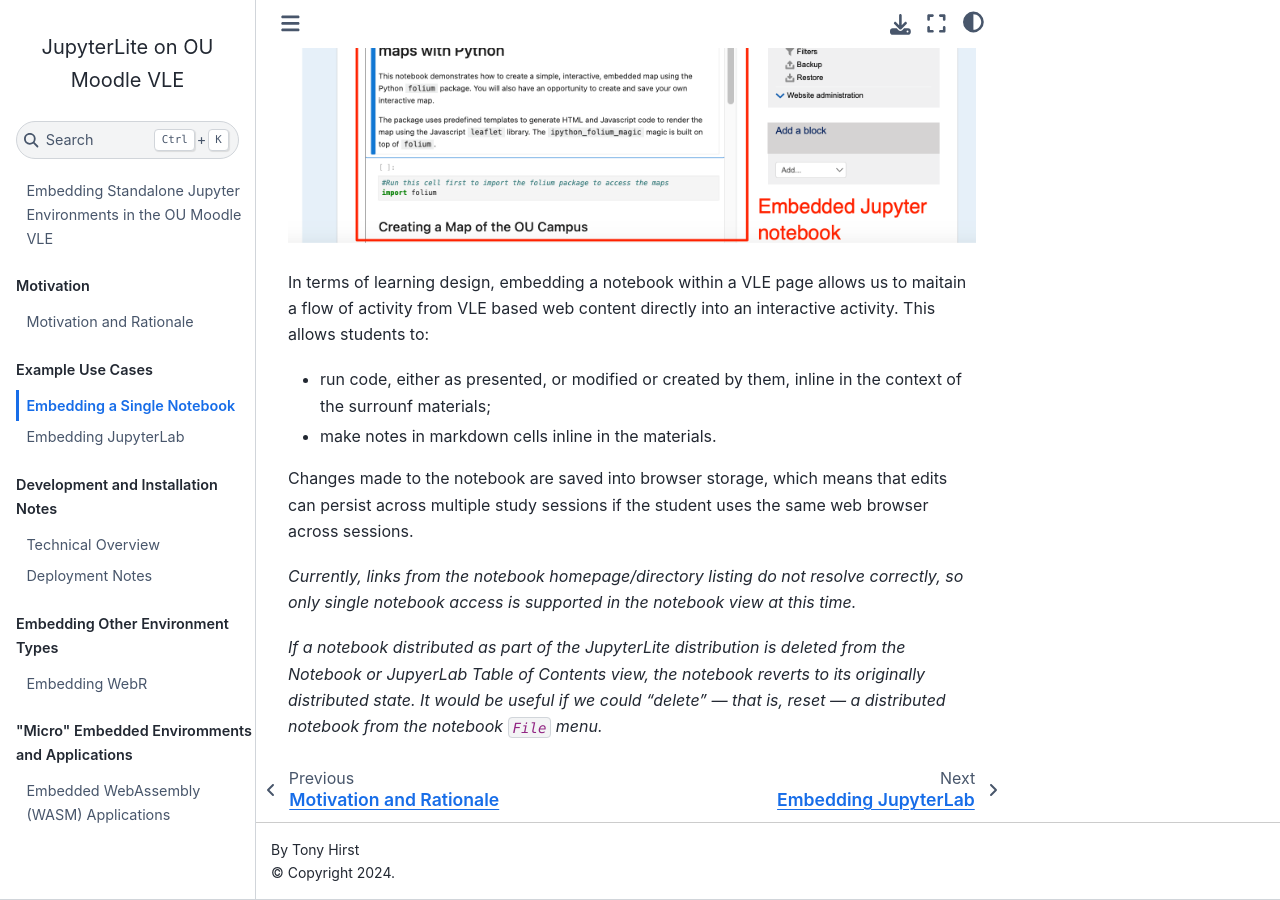
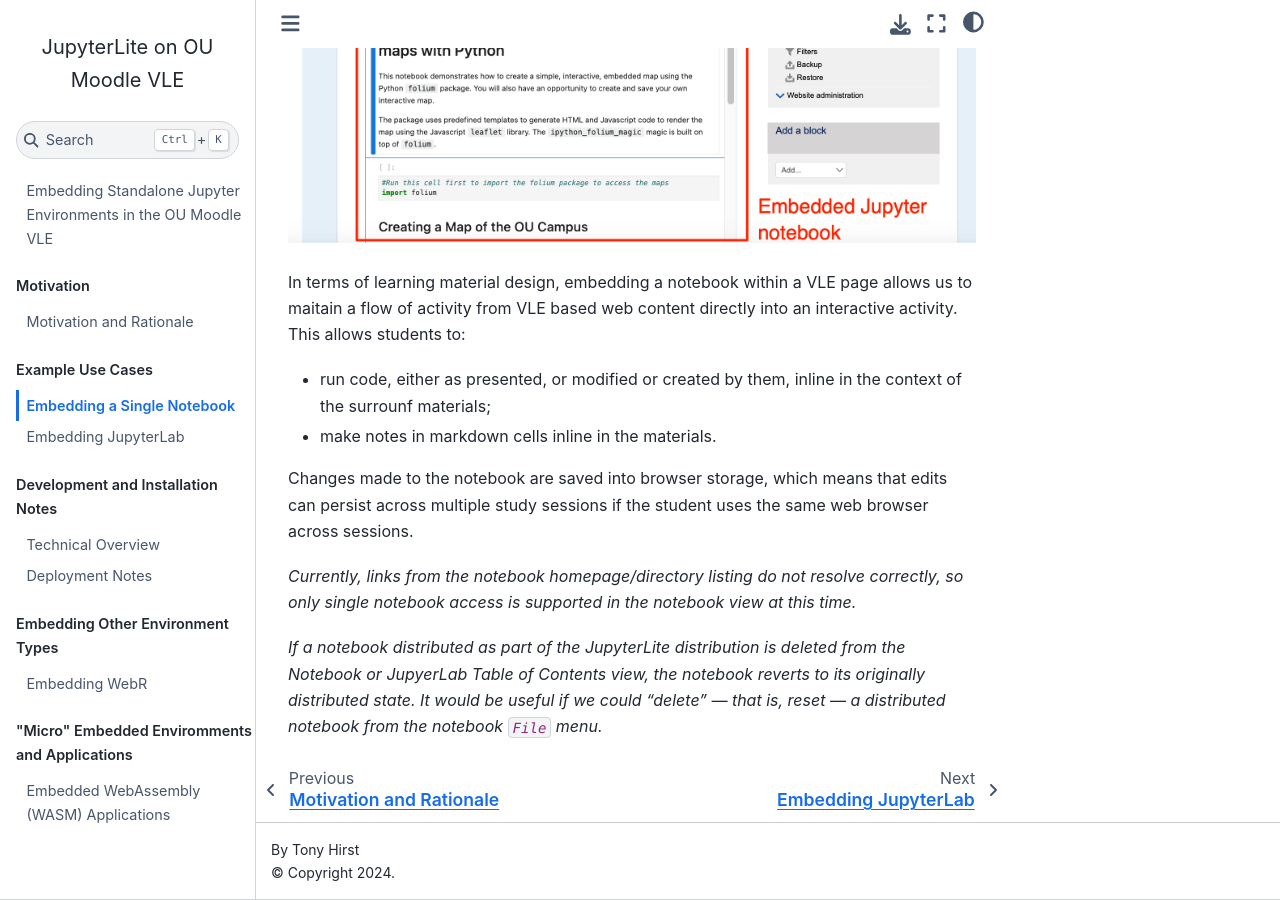
Before and after one commit to OpenComputingLab/jupyterlite_in_moodle_vle, a Jupyter Book: the page built from embedding_a_notebook.md, in a window 1280 px wide and 900 px high, scrolled down 722 px. Built offline with Jupyter Book 1.0.4 settings and Sphinx 7.4.7 and the Sphinx Book theme 1.1.4, drawn with Linux system fonts in a browser that asks for light colours; pages that are not in the unit, such as notebooks, are missing from menus.

```diff
--- a/embedding_a_notebook.md
+++ b/embedding_a_notebook.md
@@ -6,7 +6,7 @@ Notebooks can be individually referenced via the `notebooks/index.html?path=NOTE
 
 ![Jupyter notebook embedded in VLE URL asset/resource page](images/example_embedded_notebook.png)
 
-In terms of learning design, embedding a notebook within a VLE page allows us to maitain a flow of activity from VLE based web content directly into an interactive activity. This allows students to:
+In terms of learning material design, embedding a notebook within a VLE page allows us to maitain a flow of activity from VLE based web content directly into an interactive activity. This allows students to:
 
 - run code, either as presented, or modified or created by them, inline in the context of the surrounf materials;
 - make notes in markdown cells inline in the materials.
```
Also changed, not shown: deployment_notes.md (+5 -2 lines), embedding_webr.md (+1 -1 lines), motivation.md (+1 -1 lines).
